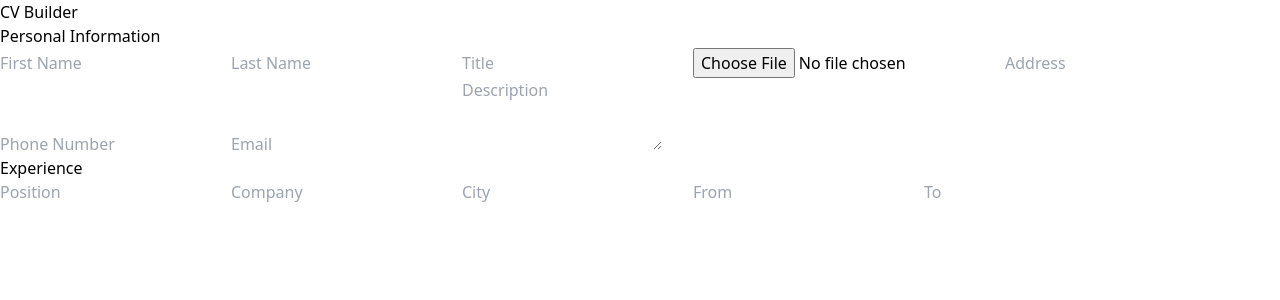
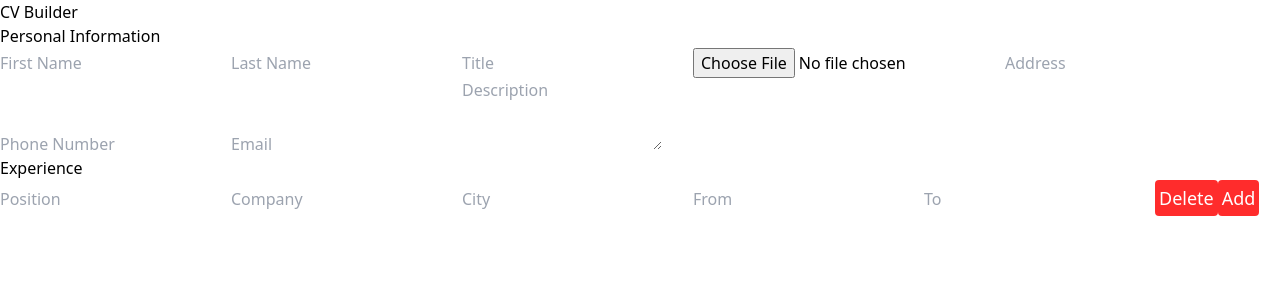
Before and after one commit to nikhilpelne20/Cv-Application-v1, a React (Vite) app: page / in a window 1280 px wide. Shown: the top 300 px of the page. Built offline with nearby package versions, Linux system fonts and the light colour scheme.

Commit message:
add custom button style

```diff
--- a/src/components/CVForm/Experience.jsx
+++ b/src/components/CVForm/Experience.jsx
@@ -25,7 +25,8 @@
             name="to"
             placeholder="To"
         />
-
+        <button>Delete</button>
+        <button className='button-blue'>Add</button>
     </Section>
   )
 }
--- a/src/index.css
+++ b/src/index.css
@@ -1,3 +1,27 @@
 @tailwind base;
 @tailwind components;
 @tailwind utilities;
+
+@layer base{
+    button {
+        @apply p-1 text-lg rounded mb-1;
+        background-color: var(--button-bg-color, rgba(255, 0, 0, 0.826));
+        transition: background-color 0.3s; /* Smooth transition for color change */
+        color: var(--button-text-color,#ffff);
+    }
+
+    button:hover {
+        background-color: var(--button-hover-bg-color, rgb(255, 105, 105));
+        color: var(--button-text-color,black);
+    }
+
+    .button-blue {
+        --button-bg-color: #0056b3;
+        --button-hover-bg-color: #007bff;
+    }
+
+    .button-green {
+        --button-bg-color: #28a745;
+        --button-hover-bg-color: #218838;
+    }
+}
```
